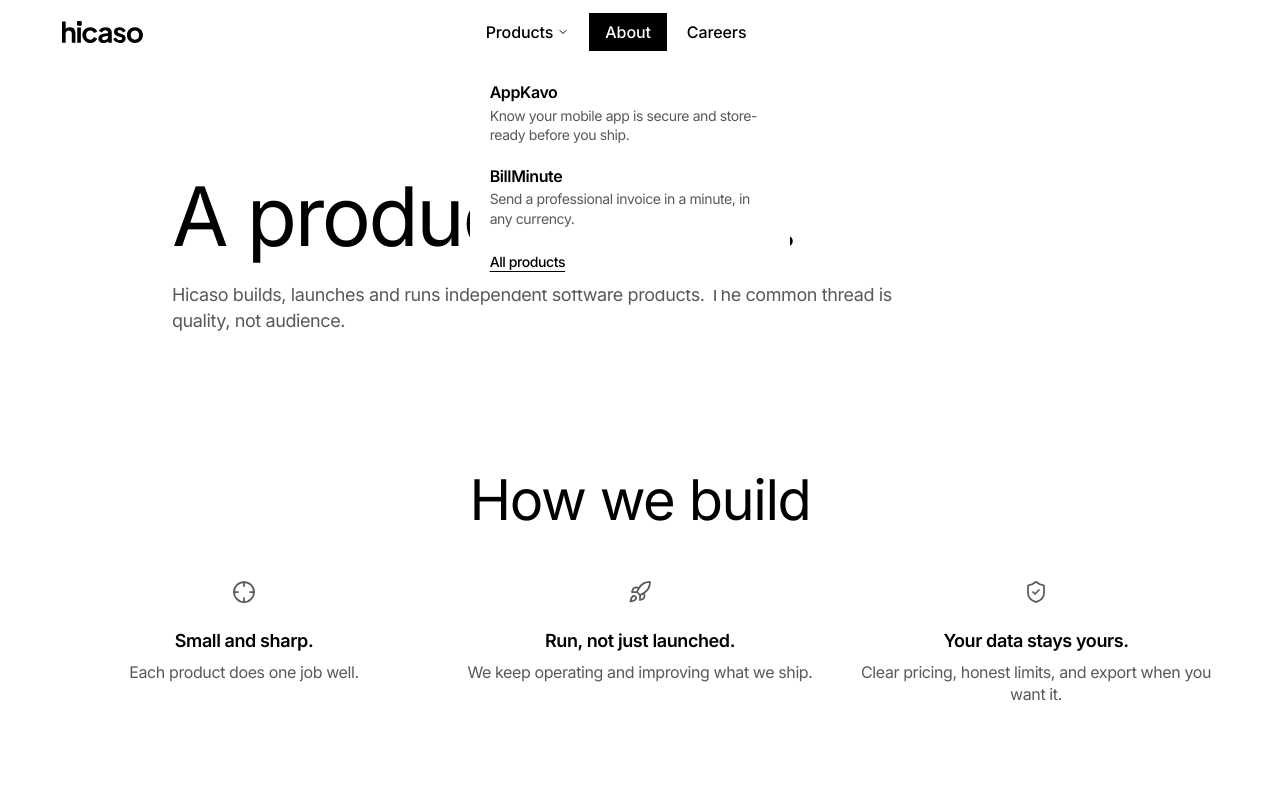
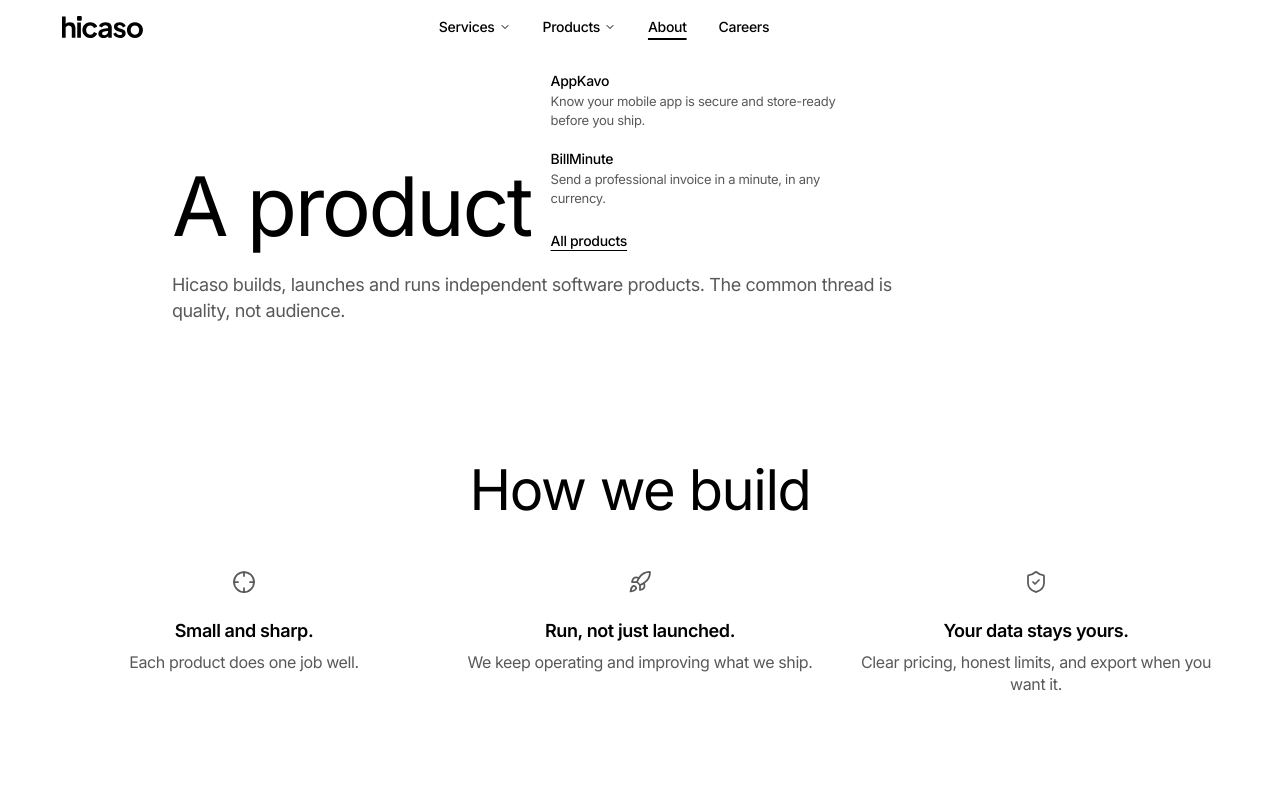
Before and after one commit to Nikita-sahdev/Hicaso, a Next.js app: page /about in a window 1280 px wide. Both pictures are taken after a click on the button "Products". Shown: the top 800 px of the page. Built offline with nearby package versions, Linux system fonts and the light colour scheme.

Commit message:
feat: header with services and products menus, expanded footer

```diff
--- a/src/components/layout/Footer.tsx
+++ b/src/components/layout/Footer.tsx
@@ -2,9 +2,15 @@ import React from "react";
 import Link from "next/link";
 import styles from "./Footer.module.css";
 import Container from "../ui/Container";
+import LinkButton from "../ui/LinkButton";
 import { products } from "@/data/products";
+import { services } from "@/data/services";
 
 const columns = [
+  {
+    title: "Services",
+    links: services.map((s) => ({ label: s.name, href: `/services/${s.slug}` })),
+  },
   {
     title: "Products",
     links: products.map((p) => ({ label: p.name, href: `/products/${p.slug}` })),
@@ -37,10 +43,16 @@ export const Footer: React.FC = () => {
   return (
     <footer className={styles.footer}>
       <Container wide>
+        <div className={styles.top}>
+          <h2 className="t-heading-sm">Have a project in mind?</h2>
+          <LinkButton href="/contact" variant="filled">
+            Start a project
+          </LinkButton>
+        </div>
         <div className={styles.columns}>
           {columns.map((col) => (
             <div key={col.title}>
-              <h2 className={styles.heading}>{col.title}</h2>
+              <h2 className={`t-eyebrow ${styles.heading}`}>{col.title}</h2>
               <ul className={styles.list}>
                 {col.links.map((l) => (
                   <li key={l.href}>
@@ -52,7 +64,10 @@ export const Footer: React.FC = () => {
                   </li>
                 ))}
                 {col.title === "Contact" && (
-                  <li>2646, Sector 52, Lig Housing Board, Sector 36 (Chandigarh)</li>
+                  <>
+                    <li>2646, Sector 52, Lig Housing Board, Sector 36 (Chandigarh)</li>
+                    <li>Mon–Fri, 9:00 AM–6:00 PM IST</li>
+                  </>
                 )}
               </ul>
             </div>
--- a/src/components/layout/Header.module.css
+++ b/src/components/layout/Header.module.css
@@ -10,17 +10,13 @@
   display: flex;
   align-items: center;
   justify-content: space-between;
-  height: 64px;
+  height: 54px;
 }
 
-/* Segmented pill holding the main links */
 .desktopNav {
   display: none;
   align-items: center;
-  gap: 4px;
-  padding: 4px;
-  background: var(--color-oat);
-  border-radius: var(--radius-pill);
+  gap: 8px;
 }
 
 .link {
@@ -28,37 +24,42 @@
   display: inline-flex;
   align-items: center;
   gap: 4px;
-  padding: 8px 16px;
+  padding: 8px 12px;
   background: none;
   border: 0;
-  border-radius: var(--radius-pill);
   cursor: pointer;
-  font-size: 16px;
+  font-size: 14px;
   font-weight: 500;
-  letter-spacing: -0.006em;
+  letter-spacing: -0.32px;
   color: var(--color-ink);
   text-decoration: none;
 }
 
 .link:hover {
-  background: var(--color-paper);
+  text-decoration: underline;
+  text-decoration-color: var(--color-soft-gray);
+  text-underline-offset: 6px;
 }
 
+/* Active: Copper underline, text stays Ink */
 .active,
 .active:hover {
-  background: var(--color-ink);
-  color: var(--color-paper);
+  text-decoration: underline;
+  text-decoration-color: var(--color-copper);
+  text-decoration-thickness: 2px;
+  text-underline-offset: 6px;
 }
 
-.products {
+.menuWrap {
   position: relative;
 }
 
 .menu {
   position: absolute;
-  top: calc(100% + 12px);
+  top: calc(100% + 8px);
   left: 0;
-  width: 320px;
+  width: 340px;
+  max-width: calc(100vw - 32px);
   display: flex;
   flex-direction: column;
   padding: 8px;
@@ -67,12 +68,18 @@
   border-radius: var(--radius-card);
 }
 
+/* Narrow desktop: right-align the Products menu so it cannot run off the viewport */
+.alignRight .menu {
+  left: auto;
+  right: 0;
+}
+
 .menuItem {
   display: flex;
   flex-direction: column;
   gap: 2px;
   padding: 10px 12px;
-  border-radius: var(--radius-card);
+  border-radius: 12px;
   color: var(--color-ink);
   text-decoration: none;
 }
@@ -81,14 +88,20 @@
   background: var(--color-oat);
 }
 
+.menuEyebrow {
+  color: var(--color-graphite);
+}
+
 .menuName {
-  font-size: 16px;
-  font-weight: 600;
+  font-size: 14px;
+  font-weight: 500;
+  letter-spacing: -0.32px;
 }
 
 .menuTagline {
-  font-size: 14px;
+  font-size: 13px;
   line-height: 1.4;
+  letter-spacing: -0.3px;
   color: var(--color-graphite);
 }
 
@@ -98,8 +111,10 @@
   border-top: 1px solid var(--color-outline);
   font-size: 14px;
   font-weight: 500;
+  letter-spacing: -0.32px;
   color: var(--color-ink);
   text-decoration: underline;
+  text-decoration-color: var(--color-copper);
   text-underline-offset: 4px;
 }
 
@@ -122,22 +137,24 @@
   padding: 8px 16px 24px;
   border-top: 1px solid var(--color-outline);
   background: var(--color-paper);
-  max-height: calc(100dvh - 64px);
+  max-height: calc(100dvh - 54px);
   overflow-y: auto;
 }
 
 .mobileLink {
   padding: 12px 0;
-  font-size: 25px;
-  font-weight: 700;
+  font-size: 18px;
+  font-weight: 500;
+  letter-spacing: -0.32px;
   color: var(--color-ink);
   text-decoration: none;
 }
 
 .mobileSubLink {
   padding: 8px 0 8px 16px;
-  font-size: 18px;
+  font-size: 14px;
   font-weight: 500;
+  letter-spacing: -0.32px;
   color: var(--color-graphite);
   text-decoration: none;
 }
@@ -152,3 +169,10 @@
     display: none;
   }
 }
+
+@media (min-width: 1100px) {
+  .alignRight .menu {
+    left: 0;
+    right: auto;
+  }
+}
--- a/src/components/layout/Header.tsx
+++ b/src/components/layout/Header.tsx
@@ -9,33 +9,47 @@ import Container from "../ui/Container";
 import Logo from "../ui/Logo";
 import LinkButton from "../ui/LinkButton";
 import { products } from "@/data/products";
+import { services } from "@/data/services";
+
+type MenuName = "services" | "products";
 
 const links = [
   { label: "About", href: "/about" },
   { label: "Careers", href: "/careers" },
 ];
 
-// Desktop shows Contact as the outlined pill; the mobile list includes it as a link.
+// Desktop shows Contact as the filled pill; the mobile list includes it as a link.
 const mobileLinks = [...links, { label: "Contact", href: "/contact" }];
+
+const menus: {
+  name: MenuName;
+  label: string;
+  base: string;
+  allLabel: string;
+  items: { slug: string; name: string; eyebrow?: string; tagline: string }[];
+}[] = [
+  { name: "services", label: "Services", base: "/services", allLabel: "All services", items: services },
+  { name: "products", label: "Products", base: "/products", allLabel: "All products", items: products },
+];
 
 export const Header: React.FC = () => {
   const pathname = usePathname();
   const [mobileOpen, setMobileOpen] = useState(false);
-  const [productsOpen, setProductsOpen] = useState(false);
-  const productsRef = useRef<HTMLDivElement>(null);
-  const productsButtonRef = useRef<HTMLButtonElement>(null);
+  const [openMenu, setOpenMenu] = useState<MenuName | null>(null);
+  const wrapperRefs = useRef<Record<MenuName, HTMLDivElement | null>>({ services: null, products: null });
+  const buttonRefs = useRef<Record<MenuName, HTMLButtonElement | null>>({ services: null, products: null });
 
-  // Products menu: close on Escape or a click outside it.
+  // Open menu: close on Escape (refocus its button) or a pointer-down outside it.
   useEffect(() => {
-    if (!productsOpen) return;
+    if (!openMenu) return;
     const onKey = (e: KeyboardEvent) => {
       if (e.key === "Escape") {
-        setProductsOpen(false);
-        productsButtonRef.current?.focus();
+        setOpenMenu(null);
+        buttonRefs.current[openMenu]?.focus();
       }
     };
     const onPointer = (e: PointerEvent) => {
-      if (!productsRef.current?.contains(e.target as Node)) setProductsOpen(false);
+      if (!wrapperRefs.current[openMenu]?.contains(e.target as Node)) setOpenMenu(null);
     };
     document.addEventListener("keydown", onKey);
     document.addEventListener("pointerdown", onPointer);
@@ -43,11 +57,12 @@ export const Header: React.FC = () => {
       document.removeEventListener("keydown", onKey);
       document.removeEventListener("pointerdown", onPointer);
     };
-  }, [productsOpen]);
+  }, [openMenu]);
 
+  // Route changes close menus via `close` on every link click.
   const close = () => {
     setMobileOpen(false);
-    setProductsOpen(false);
+    setOpenMenu(null);
   };
 
   const linkClass = (href: string) =>
@@ -59,43 +74,51 @@ export const Header: React.FC = () => {
         <Logo />
 
         <nav className={styles.desktopNav} aria-label="Main">
+          {menus.map((m) => (
             <div
-            className={styles.products}
-            ref={productsRef}
+              key={m.name}
+              className={`${styles.menuWrap} ${m.name === "products" ? styles.alignRight : ""}`}
+              ref={(el) => {
+                wrapperRefs.current[m.name] = el;
+              }}
               onBlur={(e) => {
-              if (!e.currentTarget.contains(e.relatedTarget as Node | null)) setProductsOpen(false);
+                if (!e.currentTarget.contains(e.relatedTarget as Node | null)) setOpenMenu(null);
               }}
             >
               <button
-              ref={productsButtonRef}
+                ref={(el) => {
+                  buttonRefs.current[m.name] = el;
+                }}
                 type="button"
-              className={linkClass("/products")}
-              aria-expanded={productsOpen}
-              aria-controls="products-menu"
-              onClick={() => setProductsOpen((open) => !open)}
+                className={linkClass(m.base)}
+                aria-expanded={openMenu === m.name}
+                aria-controls={`${m.name}-menu`}
+                onClick={() => setOpenMenu((cur) => (cur === m.name ? null : m.name))}
               >
-              Products <ChevronDown size={12} aria-hidden="true" />
+                {m.label} <ChevronDown size={12} aria-hidden="true" />
               </button>
-            {productsOpen && (
+              {openMenu === m.name && (
                 // preventDefault keeps focus in the wrapper so Safari's blur can't close the menu before a click lands
-              <div id="products-menu" className={styles.menu} onMouseDown={(e) => e.preventDefault()}>
-                {products.map((p) => (
+                <div id={`${m.name}-menu`} className={styles.menu} onMouseDown={(e) => e.preventDefault()}>
+                  {m.items.map((item) => (
                     <Link
-                    key={p.slug}
-                    href={`/products/${p.slug}`}
+                      key={item.slug}
+                      href={`${m.base}/${item.slug}`}
                       className={styles.menuItem}
                       onClick={close}
                     >
-                    <span className={styles.menuName}>{p.name}</span>
-                    <span className={styles.menuTagline}>{p.tagline}</span>
+                      {item.eyebrow && <span className={`t-eyebrow ${styles.menuEyebrow}`}>{item.eyebrow}</span>}
+                      <span className={styles.menuName}>{item.name}</span>
+                      <span className={styles.menuTagline}>{item.tagline}</span>
                     </Link>
                   ))}
-                <Link href="/products" className={styles.menuAll} onClick={close}>
-                  All products
+                  <Link href={m.base} className={styles.menuAll} onClick={close}>
+                    {m.allLabel}
                   </Link>
                 </div>
               )}
             </div>
+          ))}
           {links.map((l) => (
             <Link key={l.href} href={l.href} className={linkClass(l.href)}>
               {l.label}
@@ -105,7 +128,7 @@ export const Header: React.FC = () => {
 
         <div className={styles.cta}>
           <LinkButton href="/contact" variant="filled">
-            Contact us
+            Start a project
           </LinkButton>
         </div>
 
@@ -123,18 +146,22 @@ export const Header: React.FC = () => {
 
       {mobileOpen && (
         <nav id="mobile-menu" className={styles.mobileNav} aria-label="Mobile">
-          <Link href="/products" className={styles.mobileLink} onClick={close}>
-            Products
+          {menus.map((m) => (
+            <React.Fragment key={m.name}>
+              <Link href={m.base} className={styles.mobileLink} onClick={close}>
+                {m.label}
               </Link>
-          {products.map((p) => (
+              {m.items.map((item) => (
                 <Link
-              key={p.slug}
-              href={`/products/${p.slug}`}
+                  key={item.slug}
+                  href={`${m.base}/${item.slug}`}
                   className={styles.mobileSubLink}
                   onClick={close}
                 >
-              {p.name}
+                  {item.name}
                 </Link>
+              ))}
+            </React.Fragment>
           ))}
           {mobileLinks.map((l) => (
             <Link key={l.href} href={l.href} className={styles.mobileLink} onClick={close}>
```
Also changed, not shown: src/components/layout/Footer.module.css (+24 -6 lines). Lines whose indentation alone changed are shown as unchanged.
